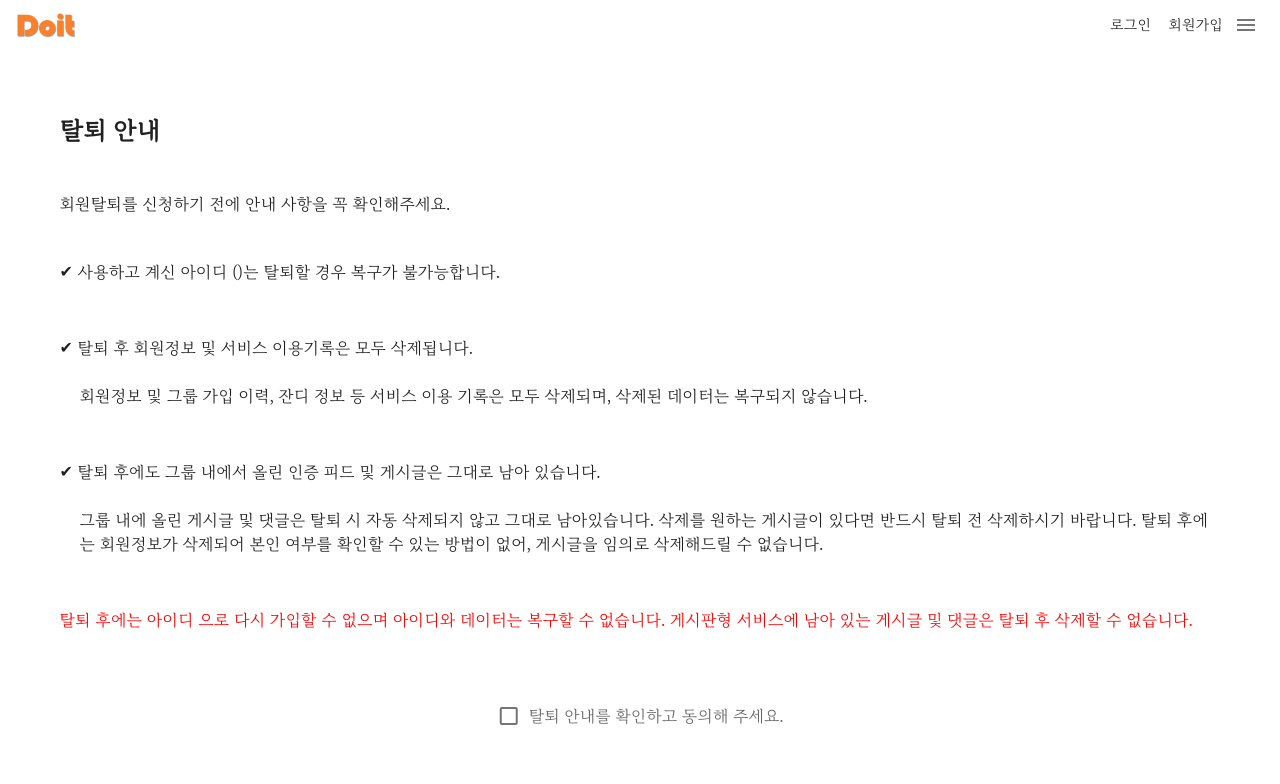
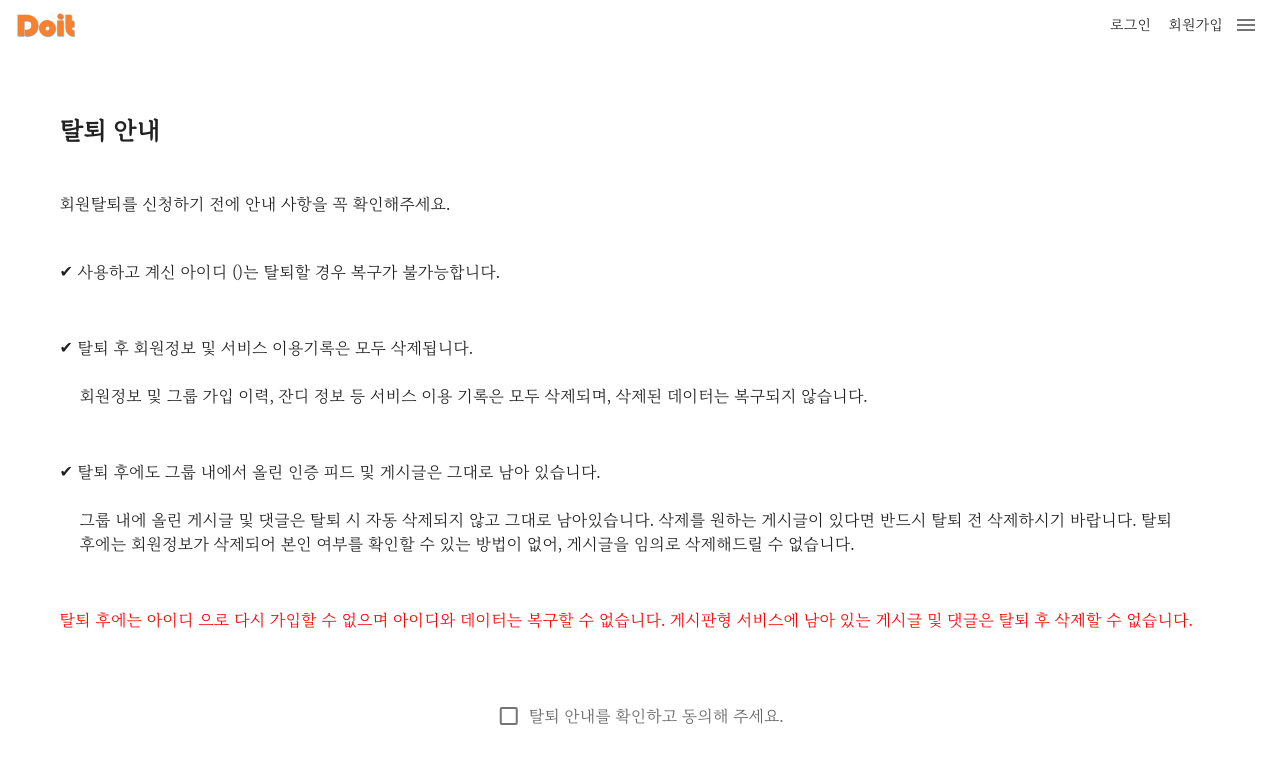
Before and after one commit to jun0811/Doit, a Vue app in the folder frontend/: page /user/delete in a window 1280 px wide. Shown: the top 784 px of the page. Built offline with nearby package versions, Linux system fonts and the light colour scheme.

Commit message:
fix: 회원탈퇴 페이지 UI 개선 - 단어 단위로 줄바꿈 설정

```diff
--- a/frontend/src/views/User/Delete.vue
+++ b/frontend/src/views/User/Delete.vue
@@ -8,39 +8,39 @@
         </v-col>
       </v-row>
       <v-row class="mb-5">
-        <v-col>
+        <v-col class="keep-all">
           회원탈퇴를 신청하기 전에 안내 사항을 꼭 확인해주세요.
         </v-col>
       </v-row>
       <v-row class="mb-7">
-        <v-col>
+        <v-col class="keep-all">
           ✔ 사용하고 계신 아이디 ({{ email }})는 탈퇴할 경우 복구가 불가능합니다.
         </v-col>
       </v-row>
       <v-row>
-        <v-col>
+        <v-col class="keep-all">
           ✔ 탈퇴 후 회원정보 및 서비스 이용기록은 모두 삭제됩니다.
         </v-col>
       </v-row>
       <v-row class="mb-7">
-        <v-col class="ml-5">
+        <v-col class="ml-5 keep-all">
           회원정보 및 그룹 가입 이력, 잔디 정보 등 서비스 이용 기록은 모두 삭제되며, 삭제된 데이터는 복구되지 않습니다.
         </v-col>
       </v-row>
       <v-row>
-        <v-col>
+        <v-col class="keep-all">
           ✔ 탈퇴 후에도 그룹 내에서 올린 인증 피드 및 게시글은 그대로 남아 있습니다.
         </v-col>
       </v-row>
       <v-row class="mb-7">
-        <v-col class="ml-5">
+        <v-col class="ml-5 keep-all">
           그룹 내에 올린 게시글 및 댓글은 탈퇴 시 자동 삭제되지 않고 그대로 남아있습니다.
           삭제를 원하는 게시글이 있다면 반드시 탈퇴 전 삭제하시기 바랍니다.
           탈퇴 후에는 회원정보가 삭제되어 본인 여부를 확인할 수 있는 방법이 없어, 게시글을 임의로 삭제해드릴 수 없습니다.
         </v-col>
       </v-row>
       <v-row>
-        <v-col class="important mb-7">
+        <v-col class="important mb-7 keep-all">
           탈퇴 후에는 아이디 {{ email }} 으로 다시 가입할 수 없으며 아이디와 데이터는 복구할 수 없습니다. 게시판형 서비스에 남아 있는 게시글 및 댓글은 탈퇴 후 삭제할 수 없습니다.
         </v-col>
       </v-row>
@@ -110,4 +110,8 @@ export default {
   .important {
     color: red;
   }
+
+  .keep-all {
+    word-break: keep-all;
+  }
 </style>
```
